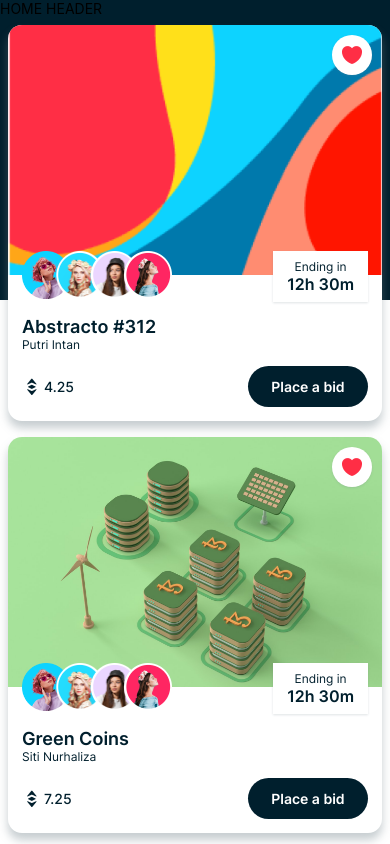
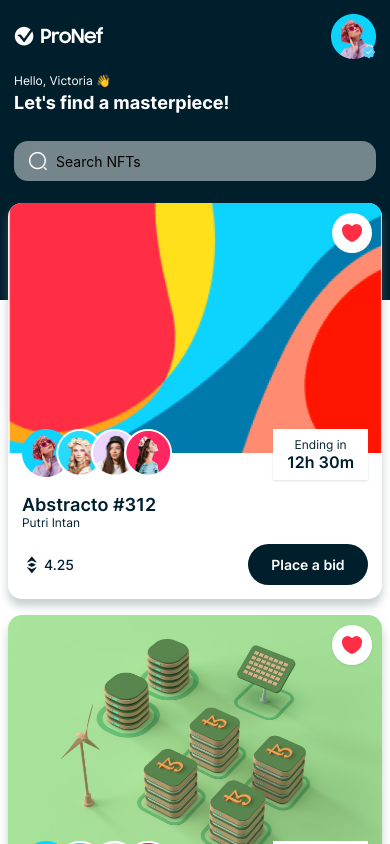
Before and after one commit to andresolive/ProNef, a React Native app: screen /Home in a window 390 px wide. Shown: the top 844 px of the page. Built offline with nearby package versions, Linux system fonts and the light colour scheme.

Commit message:
build: HomeHeader component

```diff
--- a/components/HomeHeader.tsx
+++ b/components/HomeHeader.tsx
@@ -1,9 +1,94 @@
-import { View, Text } from 'react-native';
+import { View, Text, Image, TextInput } from 'react-native';
+
+import { COLORS, FONTS, SIZES, assets } from '../constants';
 
 const HomeHeader = () => {
   return (
-    <View>
-      <Text>HOME HEADER</Text>
+    <View
+      style={{
+        backgroundColor: COLORS.primary,
+        padding: SIZES.font,
+      }}
+    >
+      <View
+        style={{
+          flexDirection: 'row',
+          justifyContent: 'space-between',
+          alignItems: 'center',
+        }}
+      >
+        <Image
+          source={assets.logo}
+          resizeMode='contain'
+          style={{ width: 90, height: 25 }}
+        />
+
+        <View style={{ height: 45, width: 45 }}>
+          <Image
+            source={assets.person01}
+            resizeMode='contain'
+            style={{ width: '100%', height: '100%' }}
+          />
+          <Image
+            source={assets.badge}
+            resizeMode='contain'
+            style={{
+              position: 'absolute',
+              width: 15,
+              height: 15,
+              bottom: 0,
+              right: 0,
+            }}
+          />
+        </View>
+      </View>
+
+      <View style={{ marginVertical: SIZES.font }}>
+        <Text
+          style={{
+            fontFamily: FONTS.regular,
+            fontSize: SIZES.small,
+            color: COLORS.white,
+          }}
+        >
+          Hello, Victoria 👋
+        </Text>
+        <Text
+          style={{
+            fontFamily: FONTS.bold,
+            fontSize: SIZES.large,
+            color: COLORS.white,
+            marginTop: SIZES.base / 2,
+          }}
+        >
+          Let's find a masterpiece!
+        </Text>
+      </View>
+
+      <View style={{ marginTop: SIZES.font }}>
+        <View
+          style={{
+            width: '100%',
+            borderRadius: SIZES.font,
+            backgroundColor: COLORS.gray,
+            flexDirection: 'row',
+            alignItems: 'center',
+            paddingHorizontal: SIZES.font,
+            paddingVertical: SIZES.small - 2,
+          }}
+        >
+          <Image
+            source={assets.search}
+            resizeMode='contain'
+            style={{ width: 20, height: 20, marginRight: SIZES.base }}
+          />
+          <TextInput
+            placeholder='Search NFTs'
+            style={{ flex: 1 }}
+            onChangeText={() => {}}
+          />
+        </View>
+      </View>
     </View>
   );
 };
```
